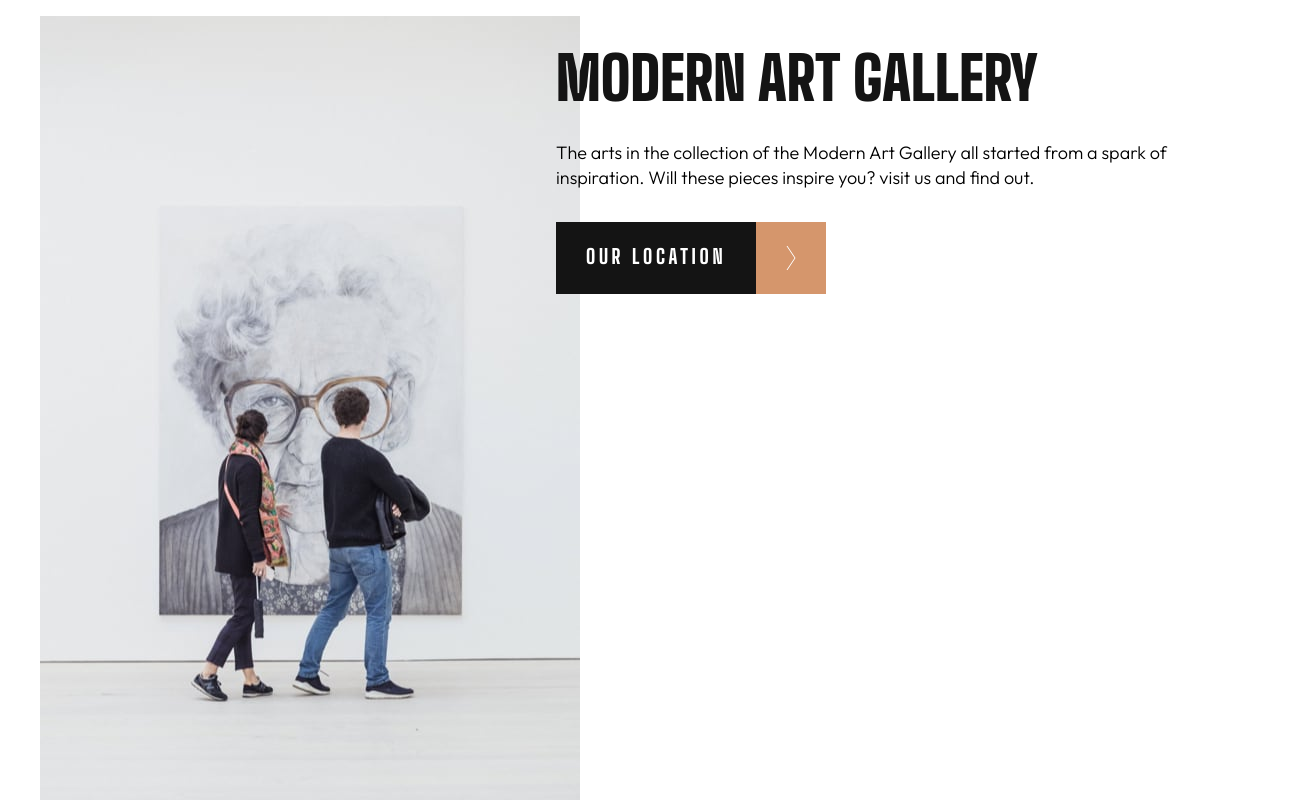
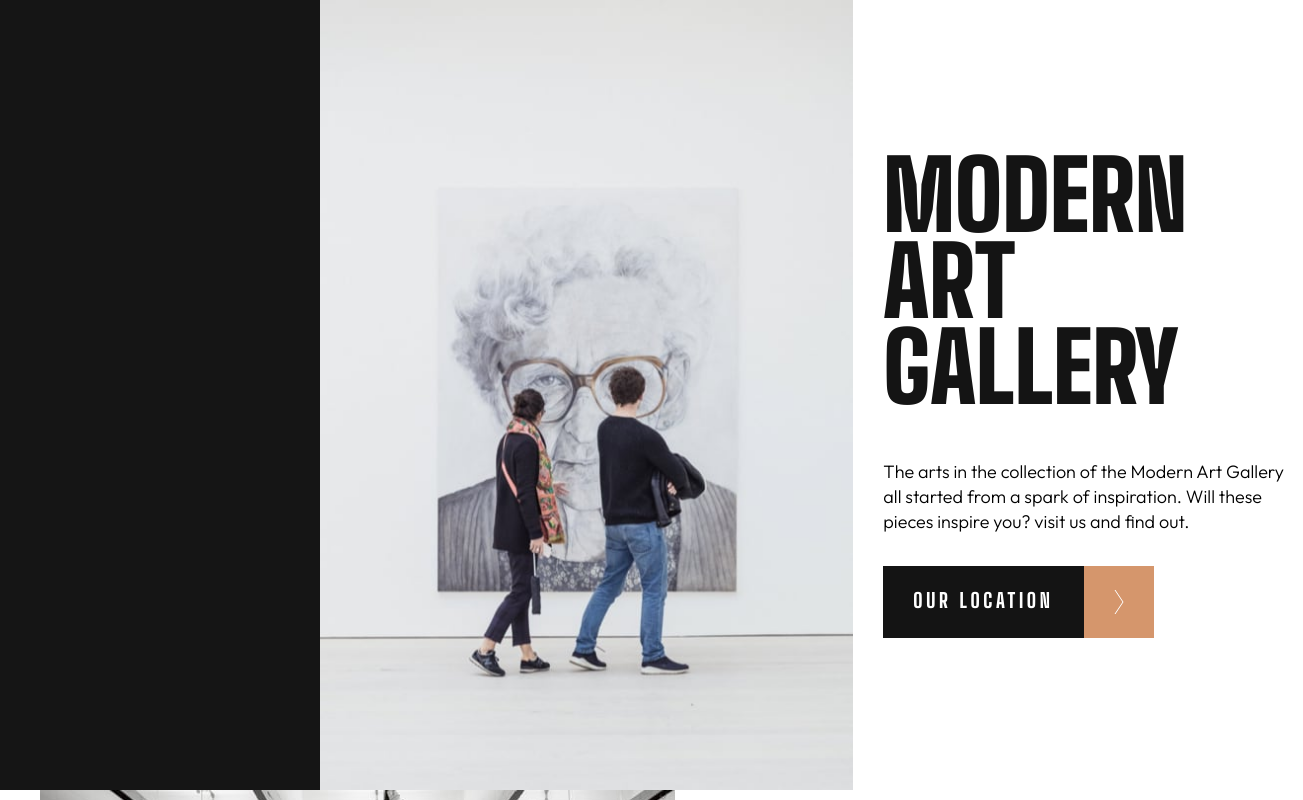
Before and after one commit to cgojk/artgallery, a React (Vite) app: page / in a window 1280 px wide. Shown: the top 800 px of the page, 1303 px wide, since content can reach past the window. Built offline with nearby package versions, Linux system fonts and the light colour scheme.

Commit message:
workign on the styels for screens more thant 1200px

```diff
--- a/src/components/Hero.jsx
+++ b/src/components/Hero.jsx
@@ -8,13 +8,14 @@ import heroImageTablet2x from "../assets/tablet/image-hero@2x.jpg";
 import heroImageDesktop from "../assets/desktop/image-hero.jpg";
 import heroImageDesktop2x from "../assets/desktop/image-hero2x.jpg";
 import iconarrow from "../assets/icon-arrow-right.svg";
-// import artworkImages from "../ArtworkImages";
+
 import { Link } from "react-router-dom";
 
 
 export default function Hero() {
 return (
 <section className="hero container">
+   <div className="hero__black"></div>
       <div className="container__image">
         <picture>
             <source
@@ -36,7 +37,10 @@ return (
         </picture>
       </div>
       <div className="container__info">
+        <div className="title__container--info">
           <h1 className="hero__title"> Modern art gallery</h1>
+          </div>
+          <div className="info-button">
             <p className="hero__description">
                 The arts in the collection of the Modern Art Gallery all started from a spark of inspiration.  Will these pieces inspire you? visit us and find out.
             </p>
@@ -50,6 +54,7 @@ return (
             />
             </span>
        </Link>
+    </div>
  </div>
 </section>
   );
--- a/src/styles/_base.scss
+++ b/src/styles/_base.scss
@@ -15,7 +15,7 @@ body {
   min-height: 100vh;
   display: flex;
   flex-direction: column;
-  padding:var(--space-5) 0;
+//   padding:var(--space-5) 0;
 }
 
 .main-content {
@@ -116,10 +116,8 @@ body {
                 aspect-ratio: 16 / 9;
             }
         .image__info{
-
-
-            object-fit:cover;
-            width: 100%;
+        object-fit:cover;
+        width: 100%;
         height: 100%;
 
         display: block;
--- a/src/styles/_queries.scss
+++ b/src/styles/_queries.scss
@@ -1,4 +1,8 @@
-@media (min-width: 768px) {
+// ===============================
+// TABLET / DESKTOP
+// 768px+
+// ===============================
+@media only screen and (min-width: 768px) {
 
 
     // ==================HERO SECTION==========================
@@ -7,7 +11,7 @@
 
     .hero{
 display:grid;
-grid-template-columns: repeat(12, 1fr);
+grid-template-columns: repeat(12, minmax(0, 1fr));
 
 
     .container__image{
@@ -25,9 +29,25 @@ grid-template-columns: repeat(12, 1fr);
         }
     }
     .container__info{
-        grid-column: 6/13;
+        grid-column: 5/13;
         grid-row: 1;
         z-index:1;
+        gap:var(--space-11);
+       align-content:center;
+       display:grid;
+       width:450px;
+
+
+        .hero__title{
+            font:var(--font-1);
+
+        }
+        .info-button{
+            display:flex;
+             flex-direction:column;
+            gap:var(--space-9);
+        }
+
     }
 }
 
@@ -63,3 +83,59 @@ grid-template-columns: repeat(12, 1fr);
 
 
 }
+
+
+// ===============================
+// LARGE DESKTOP
+// 1200px+
+// ===============================
+
+
+@media only screen and (min-width: 1200px) {
+.hero {
+    display: grid;
+    width:100%;
+    min-width:100%;
+    grid-template-columns: repeat(12, minmax(0, 1fr));
+    align-items: stretch;
+
+
+  // BLACK LEFT SECTION
+  .hero__black {
+    grid-column: 1 / 5;
+    grid-row: 1;
+    background: #151515;
+  }
+
+  // IMAGE MIDDLE
+  .container__image {
+    grid-column: 4 / 9;
+    grid-row: 1;
+    z-index: 1;
+
+    picture {
+      display: block;
+      height: 100%;
+    }
+
+    img {
+      display: block;
+      width: 100%;
+      height: 100%;
+      object-fit: cover;
+    }
+  }
+
+  // TEXT RIGHT
+  .container__info {
+    grid-column: 9 / 13;
+    grid-row: 1;
+
+    display: flex;
+    flex-direction: column;
+    justify-content: center;
+
+    padding-left: var(--space-8);
+  }
+}
+}
```
